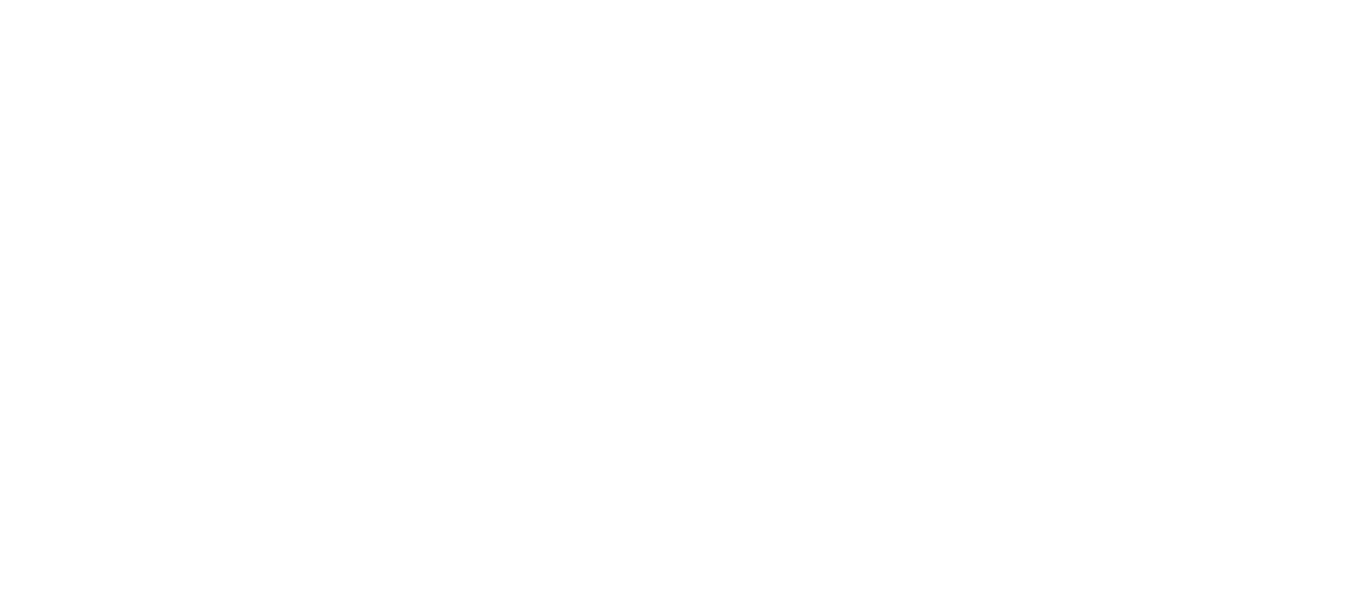
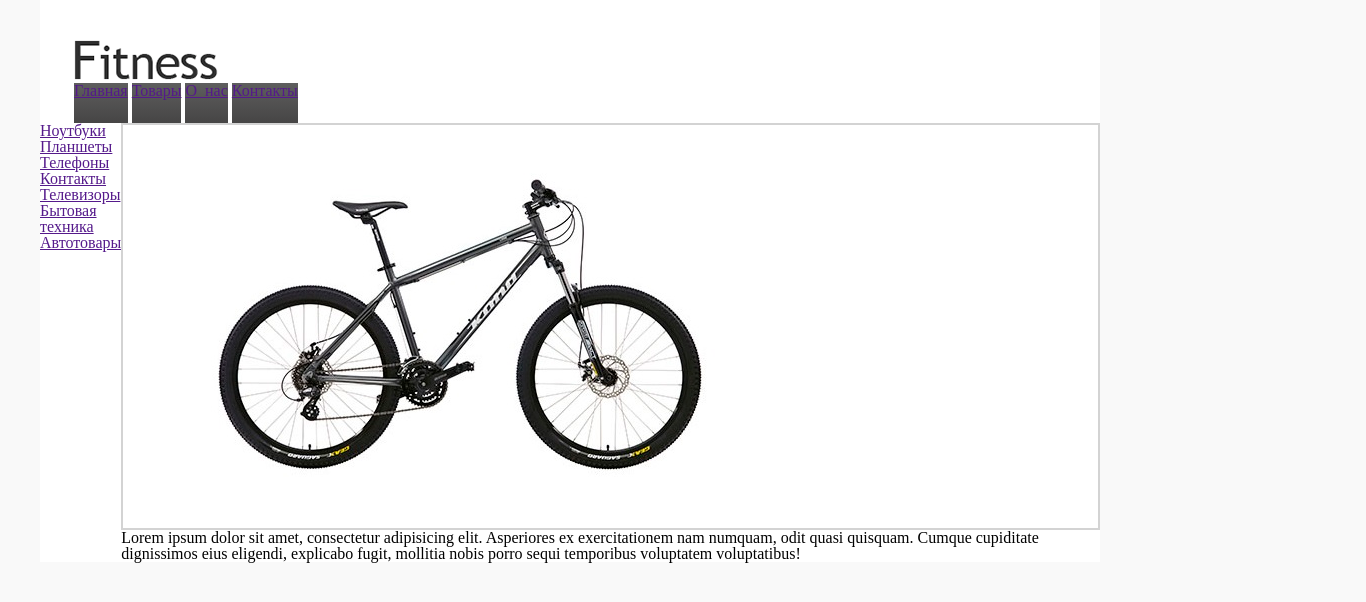
Before and after one commit to fitnessyulya/HW-2, a plain HTML site: page index.html in a window 1280 px wide. Shown: the whole page, 1366 px wide, since content can reach past the window. Drawn offline with Linux system fonts and the light colour scheme.

Commit message:
fix problem

```diff
--- a/css/style.css
+++ b/css/style.css
@@ -1,5 +1,33 @@
-* {
-    margin: 0;
-    padding: 0;
+body{
+    width: 1366px;
+    height: auto;
+    background-color: #f9f9f9;
     box-sizing: border-box;
 }
+.container{
+    background-color: #fff;
+    width: 1060px;
+    margin-left: 40px;
+    margin-right: 36px;
+
+}
+header{
+    padding: 40px 34px 0 34px;
+
+}
+.top-menu{
+    width: 100%;
+}
+.links{
+    background: linear-gradient(#5e5e5e, #464545);
+    height: 40px;
+    display: inline-block;
+}
+
+section{
+    display: flex;
+    flex-wrap: nowrap;
+}
+.image{
+    border: 2px solid lightgrey;
+}
--- a/index.html
+++ b/index.html
@@ -3,11 +3,40 @@
 <head>
   <meta charset="UTF-8">
   <title>Fitness</title>
+  <link rel="stylesheet" type="text/css" href="css/reset.css">
+  <link rel="stylesheet" type="text/css" href="css/style.css">
 </head>
 <body>
-<section>
-  <img src="">
-</section>
+<div class="container">
+  <header>
+    <a href=""><img src="img/logo.png" alt="logo"></a>
+    <ul class="top-menu">
+      <li class="links"><a href="">Главная</a></li>
+      <li class="links"><a href="">Товары</a></li>
+      <li class="links"><a href="">О_нас</a></li>
+      <li class="links"><a href="">Контакты</a></li>
+    </ul>
+  </header>
+  <section>
+    <ul class="left-menu">
+      <li class="goods"><a href="">Ноутбуки</a></li>
+      <li class="goods"><a href="">Планшеты</a></li>
+      <li class="goods"><a href="">Телефоны</a></li>
+      <li class="goods"><a href="">Контакты</a></li>
+      <li class="goods"><a href="">Телевизоры</a></li>
+      <li class="goods"><a href="">Бытовая техника</a></li>
+      <li class="goods"><a href="">Автотовары</a></li>
+    </ul>
+    <div>
+      <div class="image">
+        <img src="img/bike.jpg" alt="bike">
+      </div>
+      <div>
+        <p>Lorem ipsum dolor sit amet, consectetur adipisicing elit. Asperiores ex exercitationem nam numquam, odit quasi quisquam. Cumque cupiditate dignissimos eius eligendi, explicabo fugit, mollitia nobis porro sequi temporibus voluptatem voluptatibus!</p>
+      </div>
+    </div>
+  </section>
+</div>
 
 </body>
 </html>
```
